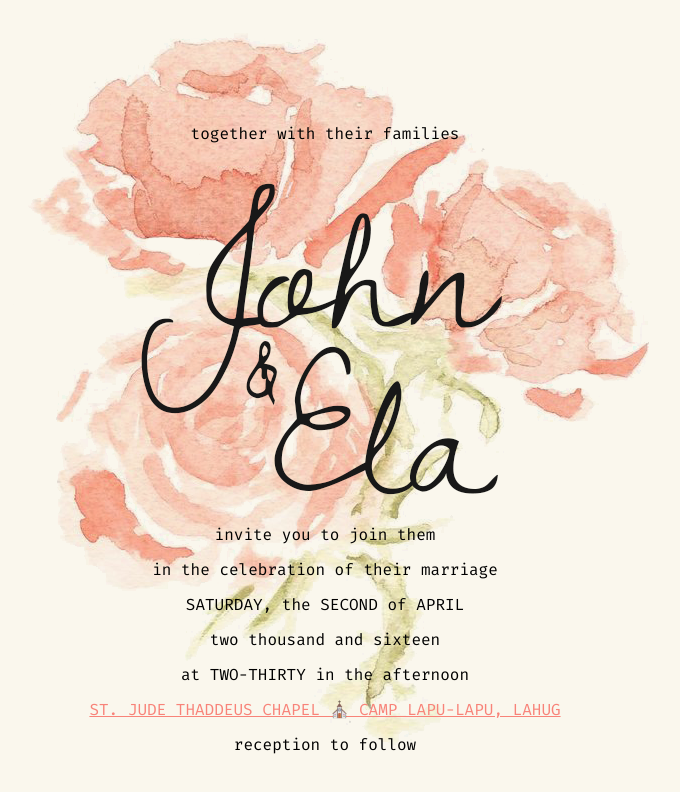
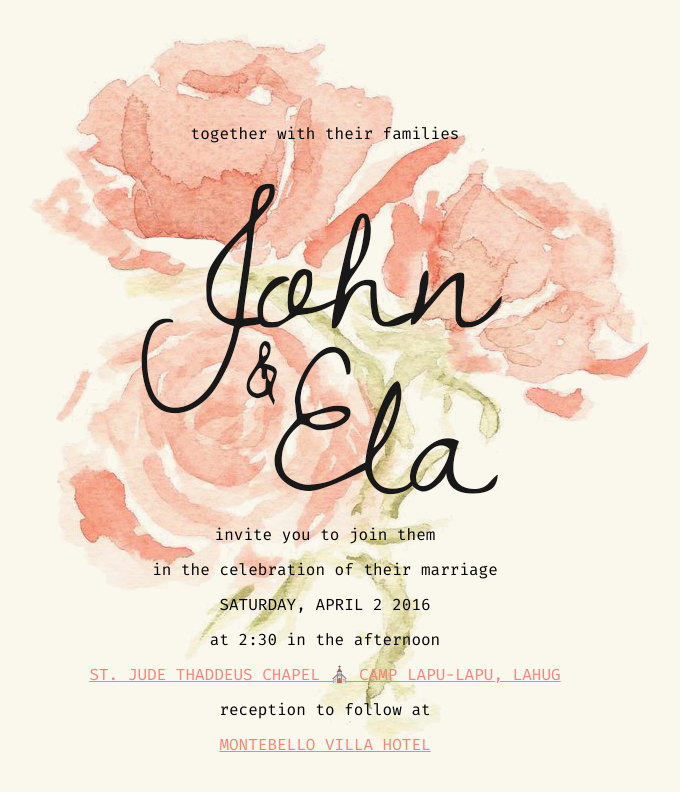
Before and after one commit to john2x/johnandela.com, a plain HTML site: page index.html in a window 1280 px wide. Shown: the whole page, without its empty margins (315-995 px from the left). Drawn offline with Linux system fonts and the light colour scheme.

Commit message:
Add reception

```diff
--- a/index.html
+++ b/index.html
@@ -12,11 +12,11 @@
                 <div id="separator"></div>
                 <p>invite you to join them</p>
                 <p>in the celebration of their marriage</p>
-                <p>SATURDAY, the SECOND of APRIL</p>
-                <p>two thousand and sixteen</p>
-                <p>at TWO-THIRTY in the afternoon</p>
+                <p>SATURDAY, APRIL 2 2016</p>
+                <p>at 2:30 in the afternoon</p>
                 <p><a href="https://goo.gl/maps/nCxnqSjsKNw" target="_blank">ST. JUDE THADDEUS CHAPEL &#9962; CAMP LAPU-LAPU, LAHUG</a></p>
-                <p>reception to follow</p>
+                <p>reception to follow at</p>
+                <p><a href="https://goo.gl/maps/Bu9qaE6Vs5N2" target="_blank">MONTEBELLO VILLA HOTEL</a></p>
             </div>
         </div>
     </body>
```
